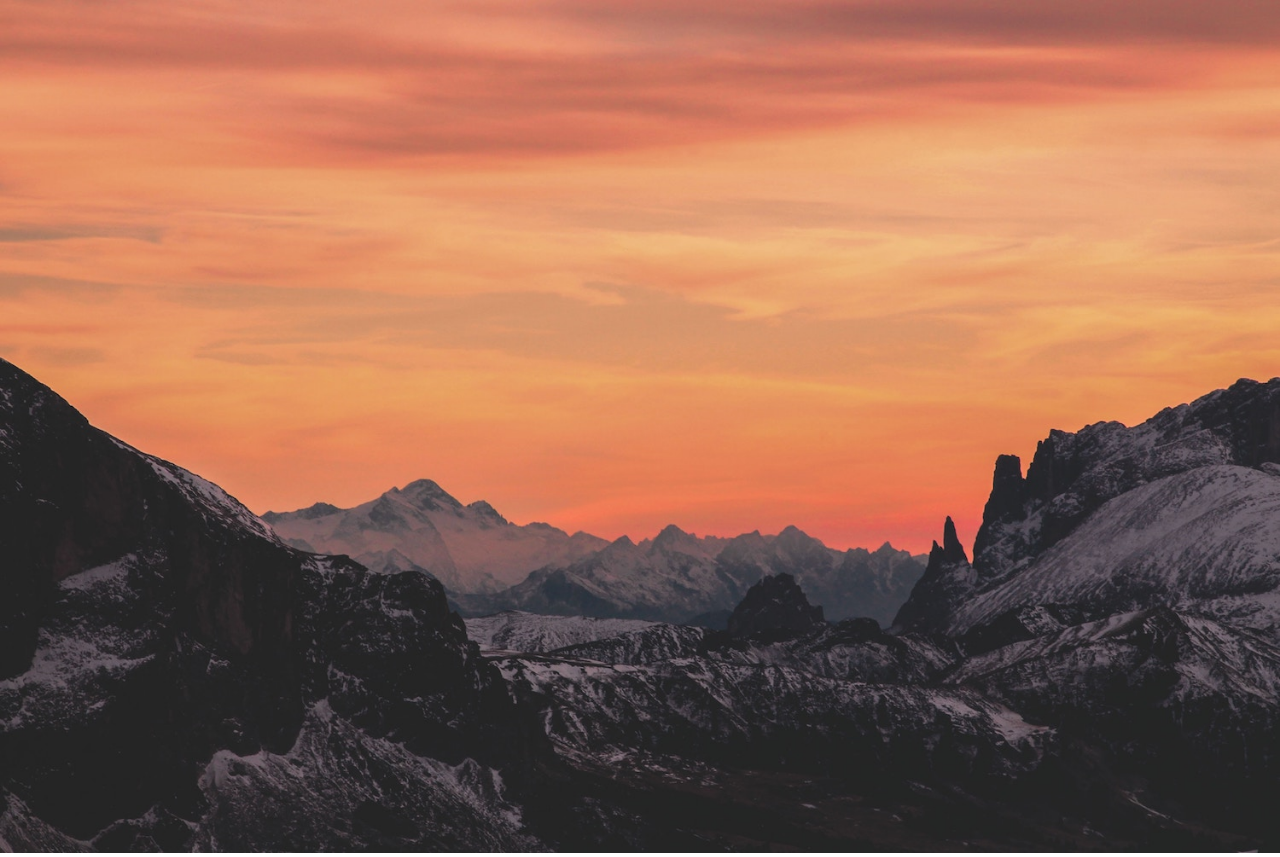
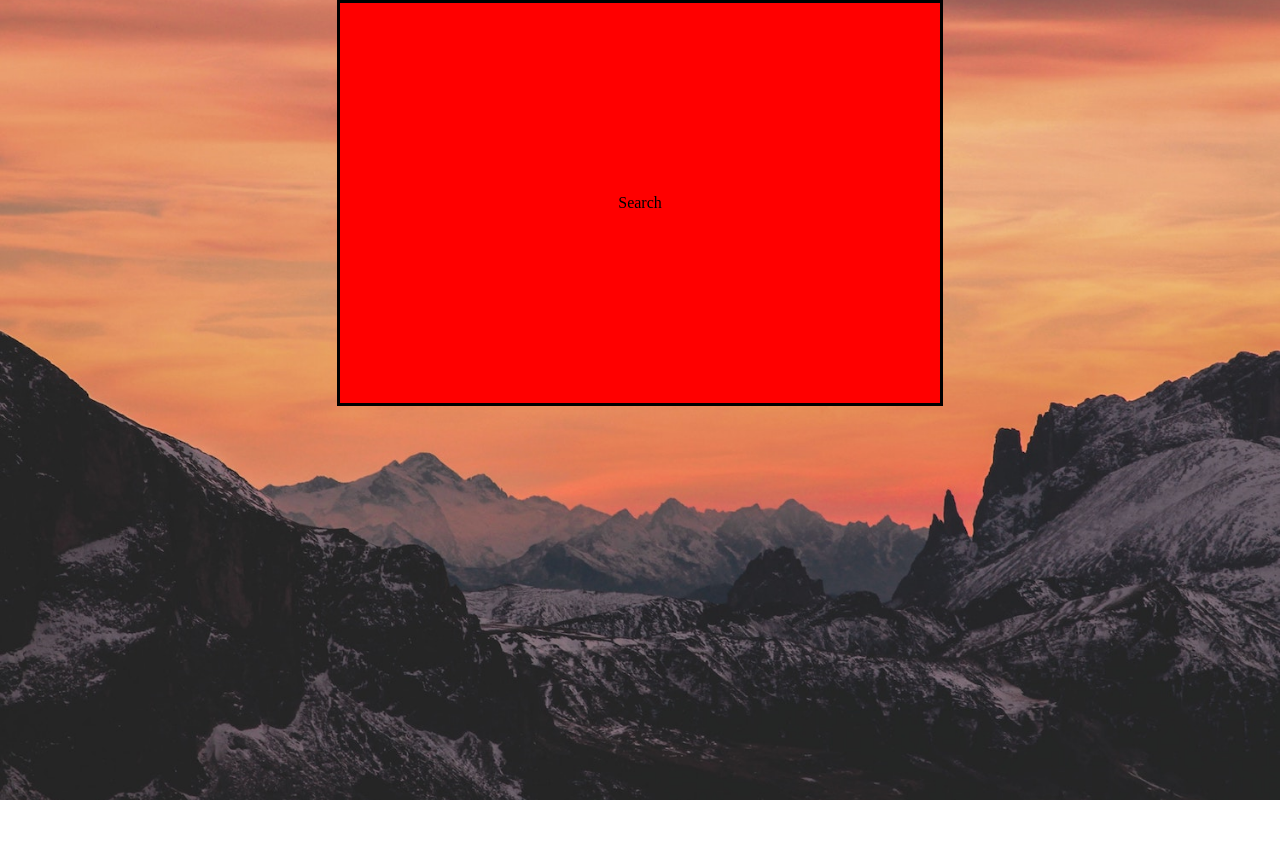
Before and after one commit to Shagain/basic-form, a plain HTML site: page index.html in a window 1280 px wide. After the commit the page ends 800 px from the top, so only its background shows below. Drawn offline with Linux system fonts and the light colour scheme.

Commit message:
changing the background css and amking it more flexible

```diff
--- a/form.css
+++ b/form.css
@@ -1,9 +1,32 @@
 body{
   padding: 0;
   margin: 0;
+  background-image: url("cover.jpg");
+  background-position: center;
+  background-attachment: fixed;
+  display: flex;
+  background-size: cover;
+  /* flex-direction: column; */
+  justify-content: center;
+  align-items: center;
 }
 
-body > img{
-  background-position: fix;
-  width: 100vw;
+
+/* body > img{
+  background-size: cover;
+  width:100vw;
+  height: 100vh;
+  background-attachment: fixed;
+  background-position: center;
+  background-size: cover;
+} */
+
+.main-container{
+  height: 400px;
+  width: 600px;
+  border: solid black;
+  background-color: red;
+  display: flex;
+  justify-content: center;
+  align-items: center;
 }
--- a/index.html
+++ b/index.html
@@ -9,10 +9,11 @@
 </head>
 <body>
 
-  <img src="cover.jpg" alt="">
+  <!-- <img src="cover.jpg" alt=""> -->
 
-  <section >
+  <section class="main-container">
     <form action="">
+      <label for="Search">Search</label>
     </form>
   </section>
 
```
